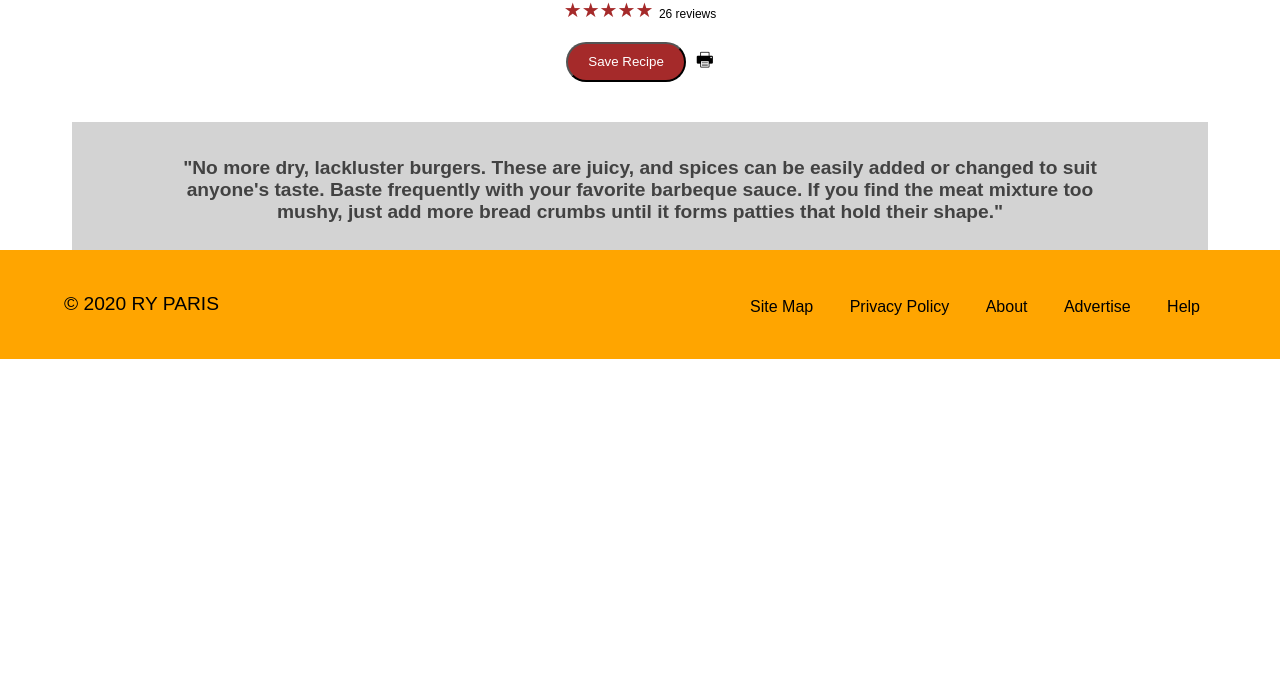
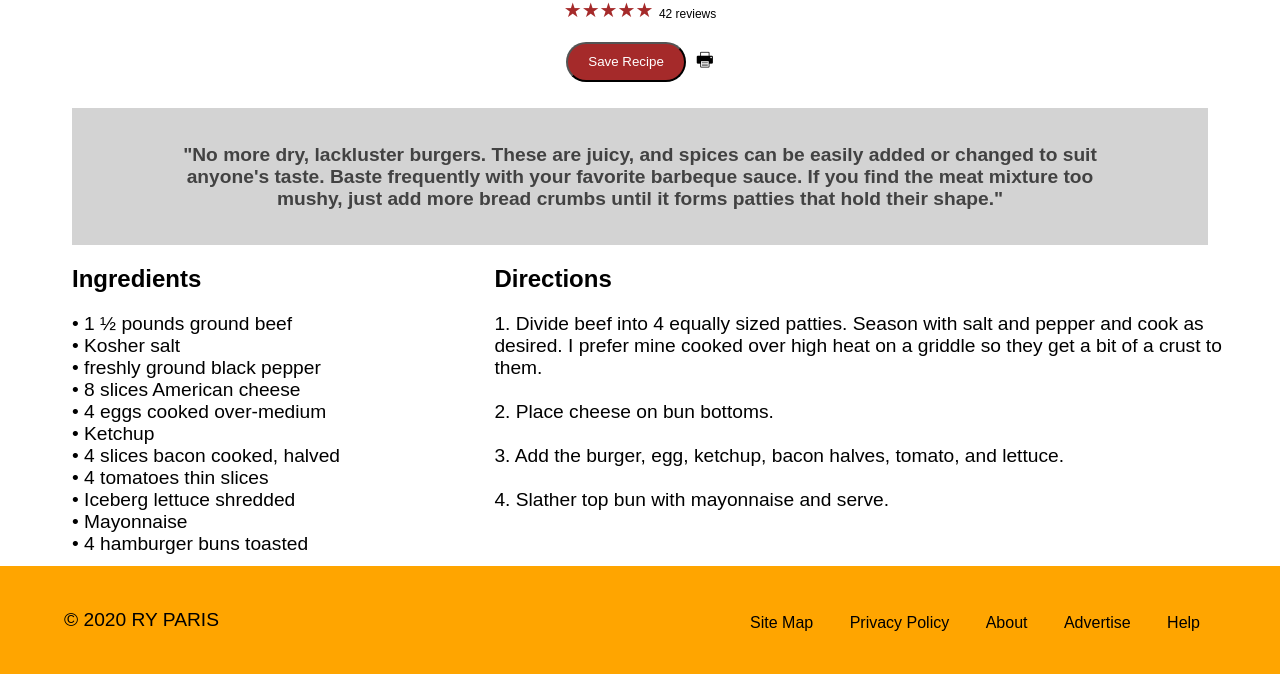
Before and after one commit to frowningfrog/RY-PARIS-Burger-Website, a plain HTML site: page recipe.html in a window 1280 px wide. Shown: the part 668-1342 px from the top of the page. Before the commit the page ends 1027 px from the top, so only its background shows below. Drawn offline with Linux system fonts and the light colour scheme.

Commit message:
add recipe content

```diff
--- a/css/style.css
+++ b/css/style.css
@@ -154,7 +154,7 @@ button {
     width: 9em;
     height: 3em;
     border-radius: 3em;
-    margin-bottom: 3em;
+    margin-bottom: 2em;
 }
 #pg {
     background-color: lightgray;
@@ -166,6 +166,14 @@ button {
     padding-top: 1em;
     padding-bottom: 1em;
 }
+.recipe {
+    margin-left: 4em;
+    display: flex;
+    justify-content: space-between;
+}
+#third {
+    width: 33vw;
+}
 footer {
     display: flex;
     background-color: orange;
--- a/recipe.html
+++ b/recipe.html
@@ -50,10 +50,10 @@
         </div>
     </div>
     <div class="center">
-        <h1 class="bolder" id="burgname">BENGAL BURGER</h1>
+        <h1 class="bolder" id="burgname">ROYAL RED ROBIN</h1>
         <div class="row">
             <p id="stars">★★★★★&nbsp;</p>
-            <p class="small">26 reviews</p>
+            <p class="small">42 reviews</p>
         </div>
         <div>
             <button>Save Recipe</button>
@@ -61,6 +61,33 @@
         </div>
         <div class="bolder" id="pg">
             <p>&quot;No more dry, lackluster burgers. These are juicy, and spices can be easily added or changed to suit anyone's taste. Baste frequently with your favorite barbeque sauce. If you find the meat mixture too mushy, just add more bread crumbs until it forms patties that hold their shape.&quot;</p>
+        </div>
+    </div>
+    <div class="recipe">
+        <div>
+            <h2 class="bolder">Ingredients</h2>
+            <p id="third">
+                • 1 ½ pounds ground beef<br>
+                • Kosher salt<br>
+                • freshly ground black pepper<br>
+                • 8 slices American cheese<br>
+                • 4 eggs cooked over-medium<br>
+                • Ketchup<br>
+                • 4 slices bacon cooked, halved<br>
+                • 4 tomatoes thin slices<br>
+                • Iceberg lettuce shredded<br>
+                • Mayonnaise<br>
+                • 4 hamburger buns toasted
+            </p>
+        </div>
+        <div>
+            <h2 class="bolder">Directions</h2>
+            <p>
+                1. Divide beef into 4 equally sized patties. Season with salt and pepper and cook as desired. I prefer mine cooked over high heat on a griddle so they get a bit of a crust to them.<br><br>
+                2. Place cheese on bun bottoms.<br><br>
+                3. Add the burger, egg, ketchup, bacon halves, tomato, and lettuce.<br><br>
+                4. Slather top bun with mayonnaise and serve.
+            </p>
         </div>
     </div>
     <footer>
```
